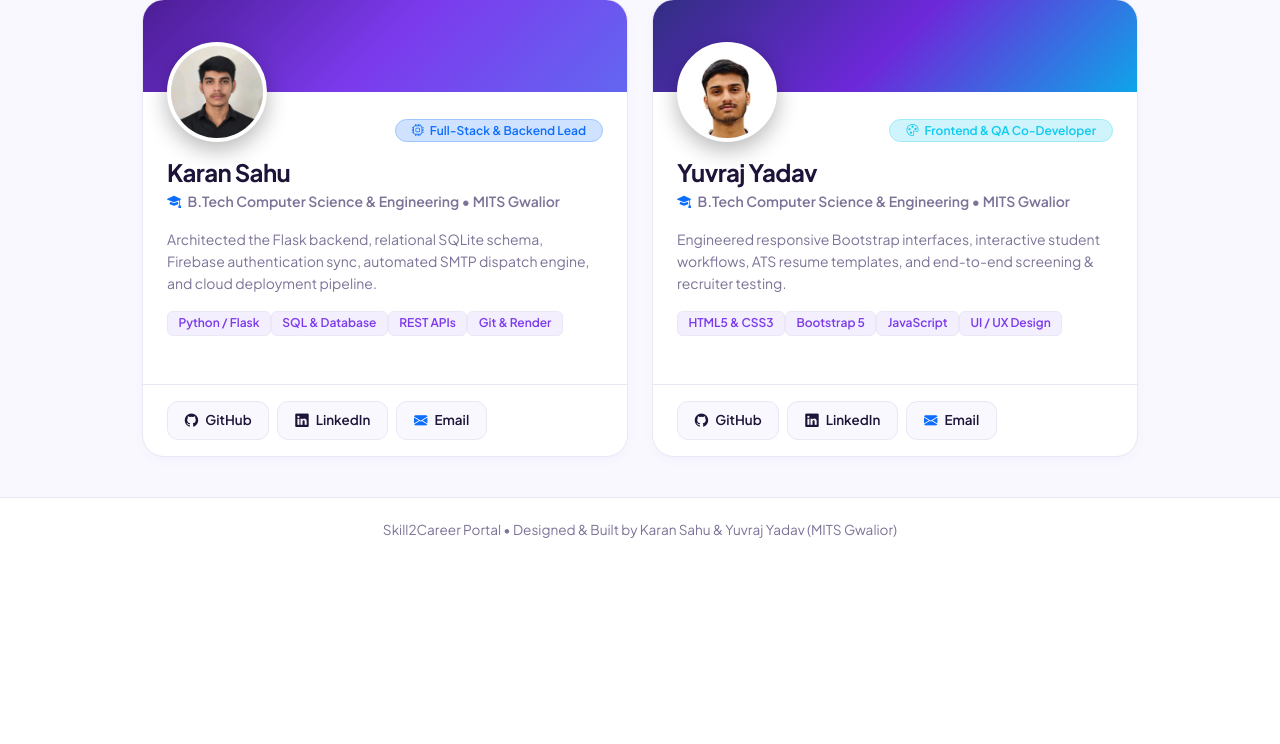
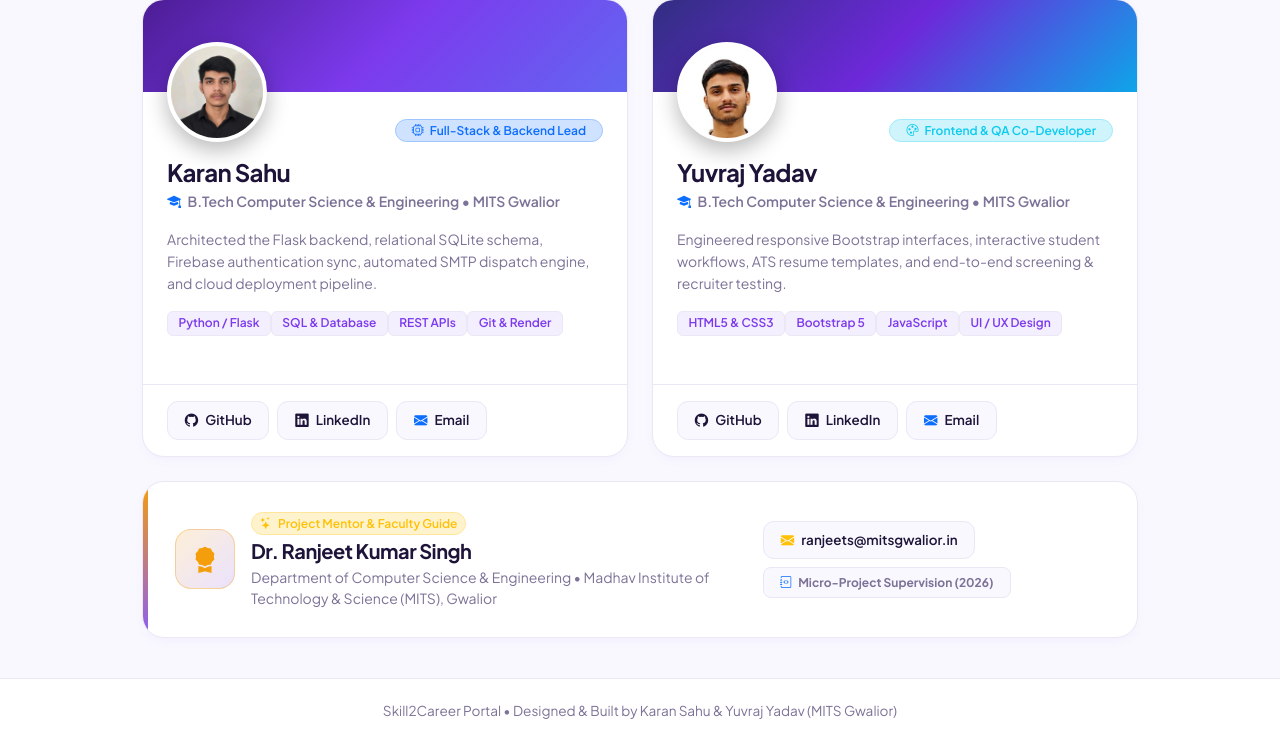
Before and after one commit to karannyx/internship-portal-microproject, a Flask app: page /developers in a window 1280 px wide. Shown: the part 353-1097 px from the top of the page. Before the commit the page ends 891 px from the top, so only its background shows below. Run offline with Flask 3, Linux system fonts and the light colour scheme; some libraries are stand-ins or nearby versions.

Commit message:
Add faculty mentor Dr. Ranjeet Kumar Singh details on Developers page

```diff
--- a/templates/developers.html
+++ b/templates/developers.html
@@ -105,6 +105,44 @@
     .social-pill-btn.linkedin-btn:hover {
         border-color: #38bdf8;
         color: #38bdf8;
+    }
+
+    /* Mentor Acknowledgement Card */
+    .mentor-card {
+        position: relative;
+        background: var(--card-bg) !important;
+        border: 1px solid var(--border-color) !important;
+        border-radius: 22px;
+        padding: 1.75rem 2rem;
+        overflow: hidden;
+        box-shadow: var(--card-shadow);
+        transition: border-color 0.25s ease, transform 0.25s ease;
+    }
+    .mentor-card:hover {
+        border-color: rgba(245, 158, 11, 0.55) !important;
+        transform: translateY(-3px);
+    }
+    .mentor-card::before {
+        content: "";
+        position: absolute;
+        left: 0;
+        top: 0;
+        bottom: 0;
+        width: 5px;
+        background: linear-gradient(180deg, #f59e0b, #8b5cf6);
+    }
+    .mentor-badge-icon {
+        width: 60px;
+        height: 60px;
+        border-radius: 16px;
+        background: linear-gradient(135deg, rgba(245, 158, 11, 0.16), rgba(139, 92, 246, 0.18));
+        border: 1px solid rgba(245, 158, 11, 0.35);
+        color: #f59e0b;
+        display: flex;
+        align-items: center;
+        justify-content: center;
+        font-size: 1.65rem;
+        flex-shrink: 0;
     }
 </style>
 
@@ -236,5 +274,33 @@
             </div>
         </div>
     </div>
+
+    <!-- Faculty Mentor / Project Guide Card -->
+    <div class="card mentor-card mt-4">
+        <div class="d-flex flex-column flex-lg-row align-items-start align-items-lg-center justify-content-between gap-3">
+            <div class="d-flex align-items-center gap-3">
+                <div class="mentor-badge-icon">
+                    <i class="bi bi-award-fill"></i>
+                </div>
+                <div>
+                    <span class="badge bg-warning-subtle text-warning border border-warning-subtle rounded-pill px-2.5 py-1 small fw-semibold mb-1">
+                        <i class="bi bi-stars me-1"></i> Project Mentor & Faculty Guide
+                    </span>
+                    <h5 class="fw-bold mb-1" style="color: var(--text-heading);">Dr. Ranjeet Kumar Singh</h5>
+                    <p class="small text-muted mb-0">
+                        Department of Computer Science & Engineering &bull; Madhav Institute of Technology & Science (MITS), Gwalior
+                    </p>
+                </div>
+            </div>
+            <div class="d-flex flex-wrap align-items-center gap-2">
+                <a href="mailto:ranjeets@mitsgwalior.in" class="social-pill-btn">
+                    <i class="bi bi-envelope-fill text-warning"></i> ranjeets@mitsgwalior.in
+                </a>
+                <span class="badge border px-3 py-2 rounded-3 small" style="background: var(--body-bg); color: var(--text-muted); border-color: var(--border-color) !important;">
+                    <i class="bi bi-journal-code text-primary me-1"></i> Micro-Project Supervision (2026)
+                </span>
+            </div>
+        </div>
+    </div>
 </div>
 {% endblock %}
```
